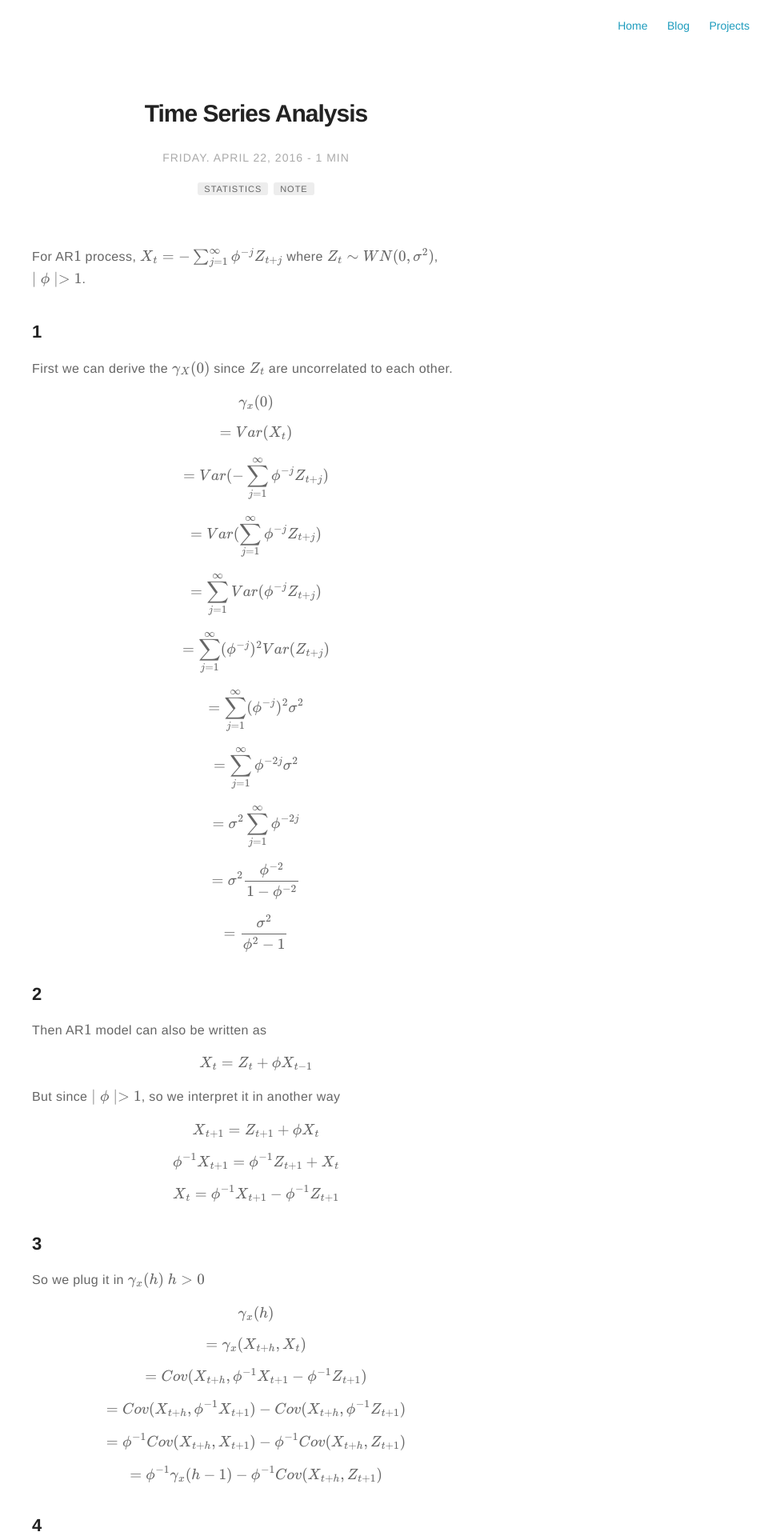
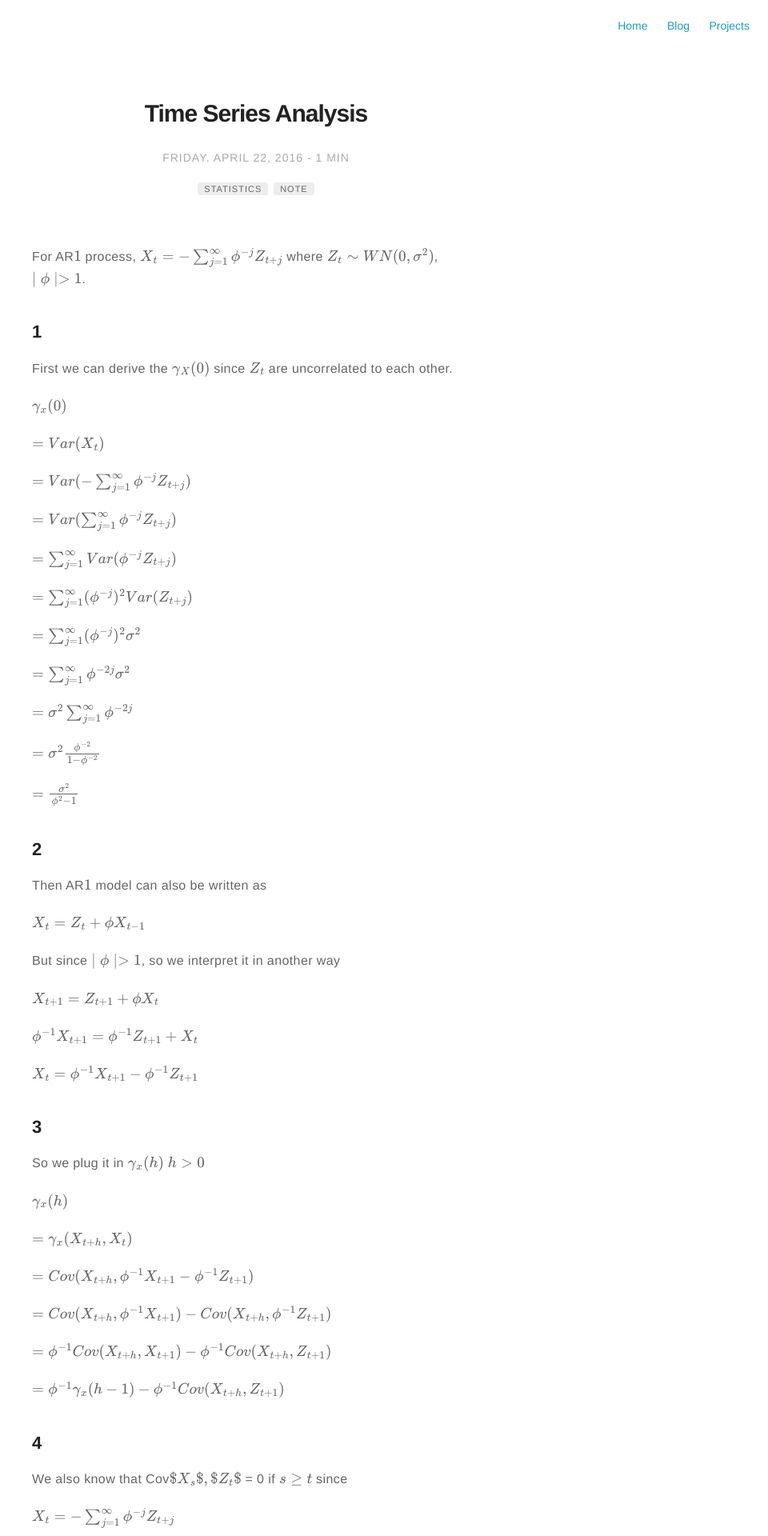
Before and after one commit to yingtostats/yingtostats.github.io, a Jekyll site: the page built from _posts/2016-04-22-tsa.md, in a window 1280 px wide. Shown: the top 1920 px of the page at 80% size, without its empty margins (320-1280 px from the left). Built offline with Jekyll 4.4.1, drawn with Linux system fonts in a browser that asks for light colours; formulas are drawn with MathJax 3; comment, search, counter and statistics services are not loaded.

Commit message:
inlinestatement

```diff
--- a/_posts/2016-04-22-tsa.md
+++ b/_posts/2016-04-22-tsa.md
@@ -14,72 +14,72 @@ fontsize: 23pt
 {% include mathjax_support.html %}
 
 For AR(1) process,
-$$X_{t} = - \sum_{j=1}^{\infty}\phi^{-j}Z_{t+j}$$
+$X_{t} = - \sum_{j=1}^{\infty}\phi^{-j}Z_{t+j}$
 where $\{Z_{t}\} \sim WN(0,\sigma^{2})$, $\mid{\phi}\mid > 1$.
 
 ## 1
 
 First we can derive the $\gamma_{X}(0)$  since ${Z_{t}}$ are uncorrelated to each other.
 
-$$\gamma_{x}(0) $$
+$\gamma_{x}(0) $
 
-$$= Var(X_{t}) $$
+$= Var(X_{t}) $
 
-$$= Var( - \sum_{j=1}^{\infty}\phi^{-j}Z_{t+j}) $$
+$= Var( - \sum_{j=1}^{\infty}\phi^{-j}Z_{t+j}) $
 
-$$= Var( \sum_{j=1}^{\infty}\phi^{-j}Z_{t+j})$$
+$= Var( \sum_{j=1}^{\infty}\phi^{-j}Z_{t+j})$
 
-$$= \sum_{j=1}^{\infty}Var(\phi^{-j}Z_{t+j}) $$
+$= \sum_{j=1}^{\infty}Var(\phi^{-j}Z_{t+j}) $
 
-$$= \sum_{j=1}^{\infty}(\phi^{-j})^{2}Var(Z_{t+j}) $$
+$= \sum_{j=1}^{\infty}(\phi^{-j})^{2}Var(Z_{t+j}) $
 
-$$= \sum_{j=1}^{\infty}(\phi^{-j})^{2}\sigma^{2} $$
+$= \sum_{j=1}^{\infty}(\phi^{-j})^{2}\sigma^{2} $
 
-$$= \sum_{j=1}^{\infty}\phi^{-2j}\sigma^{2}$$
+$= \sum_{j=1}^{\infty}\phi^{-2j}\sigma^{2}$
 
-$$= \sigma^{2}\sum_{j=1}^{\infty}\phi^{-2j} $$
+$= \sigma^{2}\sum_{j=1}^{\infty}\phi^{-2j} $
 
-$$= \sigma^{2}\frac{\phi^{-2}}{1-\phi^{-2}} $$
+$= \sigma^{2}\frac{\phi^{-2}}{1-\phi^{-2}} $
 
-$$=\frac{\sigma^{2}}{\phi^{2} - 1} $$
+$=\frac{\sigma^{2}}{\phi^{2} - 1} $
 
 ## 2
 
 Then AR(1) model can also be written as
 
-$$X_{t} = Z_{t} + \phi X_{t-1}$$
+$X_{t} = Z_{t} + \phi X_{t-1}$
 
 But since $\mid\phi\mid > 1$, so we interpret it in another way
 
-$$X_{t+1}= Z_{t+1} + \phi X_{t}$$
+$X_{t+1}= Z_{t+1} + \phi X_{t}$
 
-$$\phi^{-1}X_{t+1} = \phi^{-1}Z_{t+1} +  X_{t}$$
+$\phi^{-1}X_{t+1} = \phi^{-1}Z_{t+1} +  X_{t}$
 
-$$X_{t} = \phi^{-1}X_{t+1} - \phi^{-1}Z_{t+1}$$
+$X_{t} = \phi^{-1}X_{t+1} - \phi^{-1}Z_{t+1}$
 
 ## 3
 
 So we plug it in $\gamma_{x}(h)$ (h > 0)
 
-$$\gamma_{x}(h)$$
+$\gamma_{x}(h)$
 
-$$= \gamma_{x}(X_{t+h},X_{t})$$
+$= \gamma_{x}(X_{t+h},X_{t})$
 
-$$=Cov(X_{t+h},\phi^{-1}X_{t+1} - \phi^{-1}Z_{t+1})$$
+$=Cov(X_{t+h},\phi^{-1}X_{t+1} - \phi^{-1}Z_{t+1})$
 
-$$= Cov(X_{t+h},\phi^{-1}X_{t+1}) - Cov(X_{t+h},\phi^{-1}Z_{t+1})$$
+$= Cov(X_{t+h},\phi^{-1}X_{t+1}) - Cov(X_{t+h},\phi^{-1}Z_{t+1})$
 
-$$= \phi^{-1}Cov(X_{t+h},X_{t+1}) - \phi^{-1}Cov(X_{t+h},Z_{t+1})$$
+$= \phi^{-1}Cov(X_{t+h},X_{t+1}) - \phi^{-1}Cov(X_{t+h},Z_{t+1})$
 
-$$= \phi^{-1}\gamma_{x}(h-1) - \phi^{-1}Cov(X_{t+h},Z_{t+1})$$
+$= \phi^{-1}\gamma_{x}(h-1) - \phi^{-1}Cov(X_{t+h},Z_{t+1})$
 
 ## 4
 
 We also know that Cov($X_{s}$,$Z_{t}$) = 0 if $s \geq t$ since
 
-$$X_{t} = - \sum_{j=1}^{\infty}\phi^{-j}Z_{t+j}$$
+$X_{t} = - \sum_{j=1}^{\infty}\phi^{-j}Z_{t+j}$
 
-$$Cov(X_{s},Z_{t}) = Cov(- \sum_{j=1}^{\infty}\phi^{-j}Z_{s+j},Z_{t}) $$
+$Cov(X_{s},Z_{t}) = Cov(- \sum_{j=1}^{\infty}\phi^{-j}Z_{s+j},Z_{t}) $
 
 where $s \geq t$. So $s + j > t$ for j = 1, 2, ...
 
@@ -89,17 +89,17 @@ where $s \geq t$. So $s + j > t$ for j = 1, 2, ...
 
 Therefore,
 
-$$\gamma_{x}(h) = \phi^{-1}\gamma_{x}(h-1)$$
+$\gamma_{x}(h) = \phi^{-1}\gamma_{x}(h-1)$
 
 ## 6
 
 By induction, we know that
 
-$$\gamma_{x}(h) = \phi^{-h}\gamma_{X}(0)$$
+$\gamma_{x}(h) = \phi^{-h}\gamma_{X}(0)$
 
 ## 7
 
 Then plug $\gamma_{x}(0)$ in equation we can get
 
-$$\gamma_{x}(h) = \phi^{-h}\frac{\sigma^{2}}{\phi^{2} - 1}
- = \frac{\sigma^{2}}{\phi^{h}(\phi^{2} - 1)}$$
+$\gamma_{x}(h) = \phi^{-h}\frac{\sigma^{2}}{\phi^{2} - 1}
+ = \frac{\sigma^{2}}{\phi^{h}(\phi^{2} - 1)}$
```
